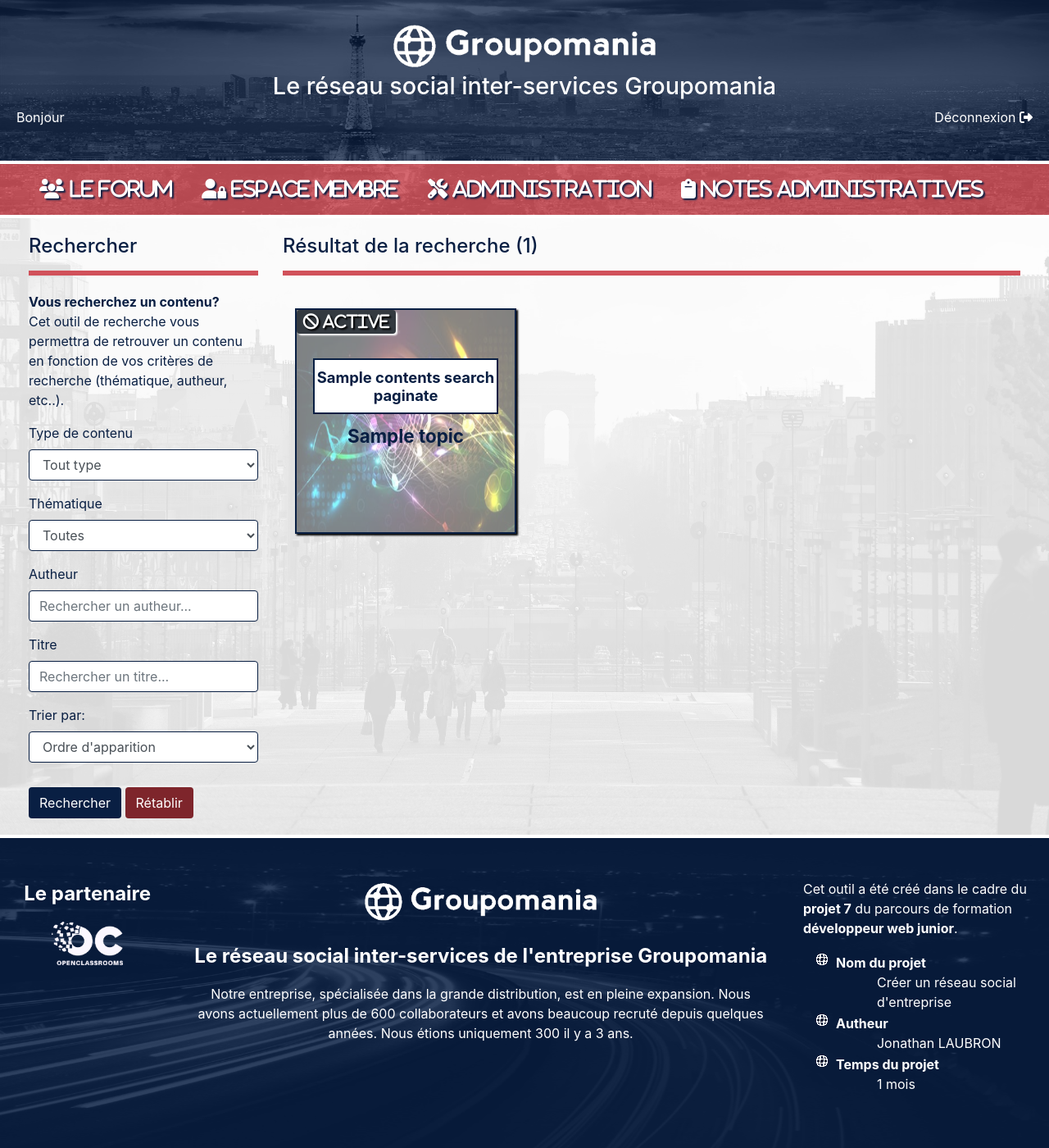
After one commit to Jonathan-admin/Groupomania, a Symfony app: template templates/content/searchDisplay.html.twig in a window 1280 px wide. The commit adds this page. Shown: the whole page at 82% size. Run offline with Twig, Linux system fonts and the light colour scheme; the template is opened without the code that fills it: most values are stand-ins (such as "Sample title", 1, 10 or a date in 2020); some libraries are stand-ins or nearby versions.

Commit message:
feat: search panel working

```diff
--- /dev/null
+++ b/public/scripts/search_content.js
@@ -0,0 +1,15 @@
+$(document).ready(function()
+{
+    url = window.location.toString();
+    //setHistorySearchParameters();
+});
+
+function setHistorySearchParameters() {
+    if(url.indexOf("/forum/Rechercher_des_contenus")>0) {
+        $("#type").val($("#searchContent_button").attr("data-type"));
+        $("#topic").val($("#searchContent_button").attr("data-topic"));
+        $("#author").val($("#searchContent_button").attr("data-author"));
+        $("#title").val($("#searchContent_button").attr("data-title"));
+        $("#sorting").val($("#searchContent_button").attr("data-sorting"));
+    }
+}
--- a/public/scss/styles.css
+++ b/public/scss/styles.css
@@ -135,11 +135,6 @@
   text-align: center;
   font-size: 1em;
   border-radius: 1rem;
-}
-.form-style legend.width-sm {
-  max-width: 160px;
-}
-.form-style legend.width-md {
   max-width: 280px;
 }
 .form-style fieldset {
--- a/templates/content/create.html.twig
+++ b/templates/content/create.html.twig
@@ -23,7 +23,7 @@
                         {'attr': {'class': 'form-group'}}
                     )}}
                     <fieldset>
-                        <legend class="width-md">Que souhaitez vous partager?</legend>
+                        <legend>Que souhaitez vous partager?</legend>
                         {{ form_widget(form.type) }}
                         <div class="create-form__mediaPath" id="mediaPath">
 
--- /dev/null
+++ b/templates/content/searchDisplay.html.twig
@@ -0,0 +1,44 @@
+{% extends 'base.html.twig' %}
+
+{% block title %}Groupomania - Recherche de contenus {% endblock %}
+{% block javascript %} <script src="{{ asset('scripts/search_content.js') }}" defer></script> {% endblock %}
+
+{% block body %}
+    <div class="header-nav">
+        {{ include("partials/header.html.twig") }}
+        {{ include("partials/navbar.html.twig") }}
+    </div>
+    <main class="forum row">
+        {% set admin = 0 %}
+        {% for role in app.user.roles %}
+            {% if role == "ROLE_DEL_ADMIN" %}
+                 {% set admin = 1 %}
+            {% endif %}
+        {% endfor %}
+        {% if admin == 1 %}
+            <i class='fas fa-times errorRole'> Les fonctionnalités de cette page ne sont pas accessibles pour les utilisateurs ayant ce type de droit!</i>
+        {% else %}
+            <section class="forum__search col-sm-12 col-md-6 col-lg-3 col-xl-3">
+                <h2>Rechercher</h2>
+                <p><strong>Vous recherchez un contenu?</strong><br/>
+                Cet outil de recherche vous permettra de retrouver un contenu en fonction de vos critères de recherche (thématique, autheur, etc..).</p>
+                {{ include("partials/searchPanel.html.twig") }}
+            </section>
+            <section class="forum__content col-sm-12 col-md-6 col-lg-9 col-xl-9">
+                <h2>Résultat de la recherche ({{ contentsSearchPaginate.getTotalItemCount }})</h2>
+                {% set barAction = 0 %}
+                <div class="row">
+                    {% for content in contentsSearchPaginate %}
+                       {{ include("partials/content.html.twig") }}
+                    {% endfor %}
+                </div>
+                <div class="row">
+                    <div class="col-lg-12" id="pagination">
+                        {{ knp_pagination_render(contentsSearchPaginate) }}
+                    </div>
+                </div>
+            </section>
+        {% endif %}
+    </main>
+    {{ include("partials/footer.html.twig") }}
+{% endblock %}
--- a/templates/partials/searchPanel.html.twig
+++ b/templates/partials/searchPanel.html.twig
@@ -1,25 +1,18 @@
-<form action="#" method="post" class="form-style">
-    <fieldset>
-        <legend class="width-sm">Type de contenu</legend>
-        <div>
-            <input type="checkbox" id="text" name="type" value="Texte">
-            <label for="text">Textes</label>
-        </div>
-        <div>
-            <input type="checkbox" id="music" name="type" value="Musique">
-            <label for="music">Musique</label>
-        </div>
-        <div>
-            <input type="checkbox" id="image" name="type" value="Images">
-            <label for="image">Images</label>
-        </div>
-        <div>
-            <input type="checkbox" id="video" name="type" value="Vidéos">
-            <label for="video">Vidéos</label>
-        </div>
-    </fieldset>
+<form action="{{ path('filterContentsSet') }}" method="post" class="form-style">
     <div class="form-group">
-        <label for="topic" method="POST">Thématique</label>
+        <label for="type">Type de contenu</label>
+        <select name="type" id="type" class="form-control">
+            <option value="">Tout type</option>
+            <option value="music">Musique</option>
+            <option value="video">Vidéo</option>
+            <option value="image">Image</option>
+            <option value="text">Texte</option>
+            <option value="img/text">Image et texte</option>
+            <option value="mus/vid">Musique et vidéo</option>
+        </select>
+    </div>
+    <div class="form-group">
+        <label for="topic">Thématique</label>
         <select name="topic" id="topic" class="form-control">
             <option value="">Toutes</option>
             <option value="travels">Voyages</option>
@@ -38,18 +31,28 @@
         <input placeholder="Rechercher un autheur..." type="text" class="form-control" id="author" name="author">
     </div>
     <div class="form-group">
+        <label for="title">Titre</label>
+        <input placeholder="Rechercher un titre..." type="text" class="form-control" id="title" name="title">
+    </div>
+    <div class="form-group">
         <label for="sorting:">Trier par:</label>
         <select name="sorting" id="sorting" class="form-control">
             <option value="">Ordre d'apparition</option>
-            <option value="travels">Nouveauté</option>
-            <option value="technologies">Ancienneté</option>
-            <option value="sports">Popularité</option>
-            <option value="leisure">Ordre alphabétique</option>
-            <option value="work">Ordre alphabétique inversé</option>
+            <option value="new">Nouveauté</option>
+            <option value="old">Ancienneté</option>
+            <option value="topic">Thématique</option>
+            <option value="type">Type de contenu</option>
+            <option value="alphaOrder">Ordre alphabétique</option>
+            <option value="alphaOrderRev">Ordre alphabétique inversé</option>
         </select>
     </div>
     <div class="form-style__buttons">
-        <a id="connexion" type="submit" class="btn btn--valid">Rechercher</a>
-        <button id="restore" type="button" class="btn btn--cancel">Rétablir</button>
+        <button id="searchContent_button" type="submit" class="btn btn--valid"
+                    data-type = "{{ app.session.get('SearchparametersContent').type }}"
+                    data-topic = "{{ app.session.get('SearchparametersContent').topic }}"
+                    data-author = "{{ app.session.get('SearchparametersContent').author }}"
+                    data-title = "{{ app.session.get('SearchparametersContent').title }}"
+                    data-sorting = "{{ app.session.get('SearchparametersContent').sorting }}">Rechercher</button>
+        <a href="{{ path('groupomania_home') }}" id="restore_button" type="button" class="btn btn--cancel">Rétablir</a>
     </div>
 </form>
```
Also changed, not shown: migrations/Version20200622114514.php (added, +31 -0 lines), migrations/Version20200625070350.php (added, +35 -0 lines), public/scss/components/_forms.scss (+1 -6 lines), src/Controller/ContentController.php (+44 -1 lines), src/Controller/GroupomaniaController.php (+13 -2 lines), src/Repository/ContentRepository.php (+50 -0 lines), 1 other file.
